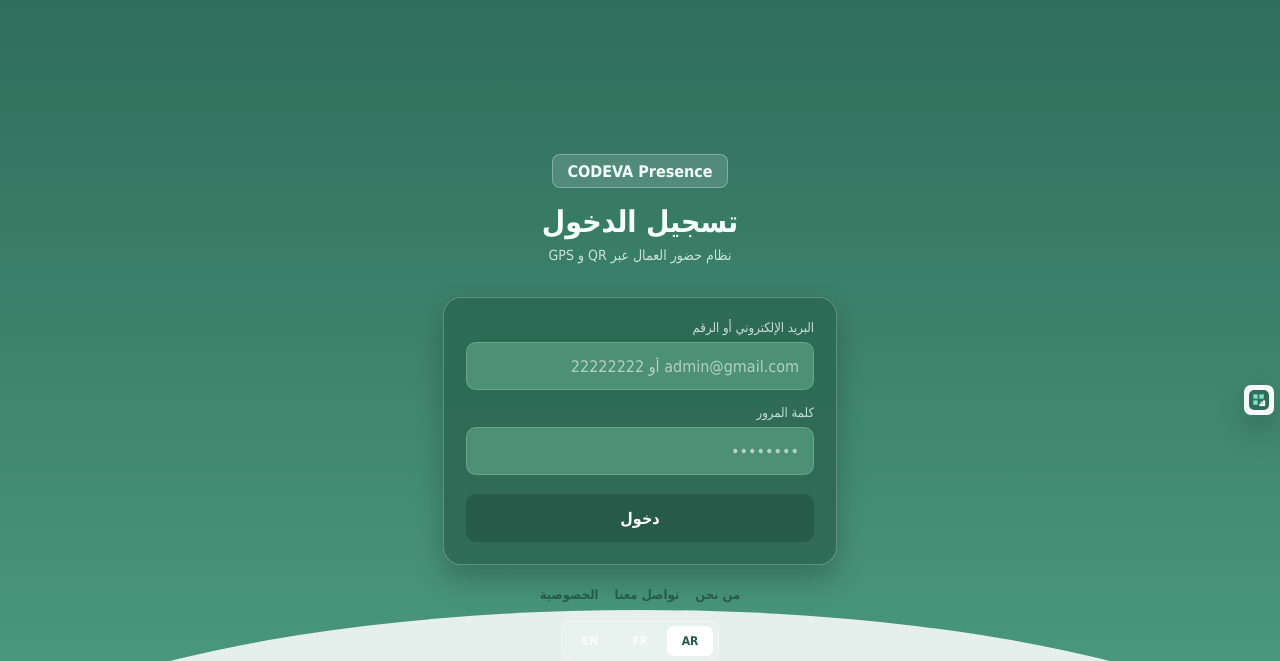
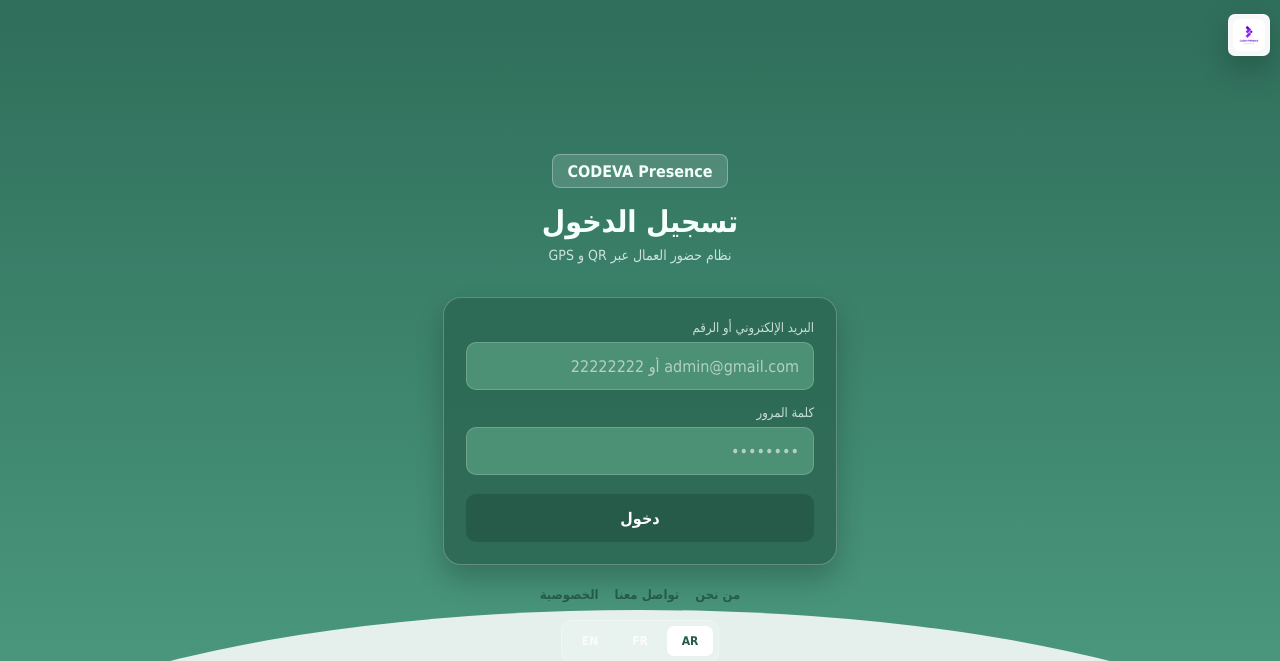
Before and after one commit to saiid27/codeva-backend, a Flask app: page / in a window 1280 px wide. Shown: the top 661 px of the page. Run offline with Flask 3, Linux system fonts and the light colour scheme; parts of the project's set-up code (start-up, migrations or seed data) failed here and were passed over; some libraries are stand-ins or nearby versions.

Commit message:
Update install icon and position

```diff
--- a/static/web/styles.css
+++ b/static/web/styles.css
@@ -183,19 +183,18 @@
 
 .floating-install-wrap {
   position: fixed;
-  right: 6px;
-  top: 50%;
+  right: 10px;
+  top: 14px;
   z-index: 20;
-  width: 30px;
-  transform: translateY(-50%);
+  width: 42px;
 }
 
 .floating-install-button {
-  width: 30px;
-  min-height: 30px;
+  width: 42px;
+  min-height: 42px;
   height: auto;
   margin: 0;
-  padding: 3px;
+  padding: 4px;
   display: grid;
   place-items: center;
   gap: 0;
@@ -207,10 +206,10 @@
 }
 
 .floating-install-button img {
-  width: 20px;
-  height: 20px;
+  width: 32px;
+  height: 32px;
   display: block;
-  border-radius: 5px;
+  border-radius: 7px;
 }
 
 .install-label {
--- a/templates/dev.html
+++ b/templates/dev.html
@@ -6,12 +6,12 @@
     <title>Dev - CODEVA Presence</title>
     <link rel="icon" href="{{ url_for('static', filename='web/favicon.svg') }}">
     <link rel="manifest" href="/manifest.webmanifest">
-    <link rel="apple-touch-icon" href="{{ url_for('static', filename='web/icon-192.png') }}">
+    <link rel="apple-touch-icon" href="{{ url_for('static', filename='web/icon-192.png') ~ '?v=20260607-3' }}">
     <meta name="theme-color" content="#2f6e5a">
     <meta name="apple-mobile-web-app-capable" content="yes">
     <meta name="apple-mobile-web-app-title" content="CODEVA Presence">
-    <link rel="stylesheet" href="{{ url_for('static', filename='web/styles.css') ~ '?v=20260607-2' }}">
-    <script src="{{ url_for('static', filename='web/pwa.js') ~ '?v=20260607-2' }}" defer></script>
+    <link rel="stylesheet" href="{{ url_for('static', filename='web/styles.css') ~ '?v=20260607-3' }}">
+    <script src="{{ url_for('static', filename='web/pwa.js') ~ '?v=20260607-3' }}" defer></script>
   </head>
   <body class="dev-body">
     <main class="dev-page">
--- a/templates/dev_login.html
+++ b/templates/dev_login.html
@@ -6,12 +6,12 @@
     <title>Dev Login - CODEVA Presence</title>
     <link rel="icon" href="{{ url_for('static', filename='web/favicon.svg') }}">
     <link rel="manifest" href="/manifest.webmanifest">
-    <link rel="apple-touch-icon" href="{{ url_for('static', filename='web/icon-192.png') }}">
+    <link rel="apple-touch-icon" href="{{ url_for('static', filename='web/icon-192.png') ~ '?v=20260607-3' }}">
     <meta name="theme-color" content="#2f6e5a">
     <meta name="apple-mobile-web-app-capable" content="yes">
     <meta name="apple-mobile-web-app-title" content="CODEVA Presence">
-    <link rel="stylesheet" href="{{ url_for('static', filename='web/styles.css') ~ '?v=20260607-2' }}">
-    <script src="{{ url_for('static', filename='web/pwa.js') ~ '?v=20260607-2' }}" defer></script>
+    <link rel="stylesheet" href="{{ url_for('static', filename='web/styles.css') ~ '?v=20260607-3' }}">
+    <script src="{{ url_for('static', filename='web/pwa.js') ~ '?v=20260607-3' }}" defer></script>
   </head>
   <body>
     <main class="login-page">
--- a/templates/index.html
+++ b/templates/index.html
@@ -6,12 +6,12 @@
     <title>CODEVA Presence - Login</title>
     <link rel="icon" href="{{ url_for('static', filename='web/favicon.svg') }}">
     <link rel="manifest" href="/manifest.webmanifest">
-    <link rel="apple-touch-icon" href="{{ url_for('static', filename='web/icon-192.png') }}">
+    <link rel="apple-touch-icon" href="{{ url_for('static', filename='web/icon-192.png') ~ '?v=20260607-3' }}">
     <meta name="theme-color" content="#2f6e5a">
     <meta name="apple-mobile-web-app-capable" content="yes">
     <meta name="apple-mobile-web-app-title" content="CODEVA Presence">
-    <link rel="stylesheet" href="{{ url_for('static', filename='web/styles.css') ~ '?v=20260607-2' }}">
-    <script src="{{ url_for('static', filename='web/pwa.js') ~ '?v=20260607-2' }}" defer></script>
+    <link rel="stylesheet" href="{{ url_for('static', filename='web/styles.css') ~ '?v=20260607-3' }}">
+    <script src="{{ url_for('static', filename='web/pwa.js') ~ '?v=20260607-3' }}" defer></script>
   </head>
   <body>
     <main class="login-page">
@@ -100,7 +100,7 @@
       </div>
       <div class="floating-install-wrap">
         <button class="floating-install-button" type="button" data-install-app aria-label="تحميل التطبيق">
-          <img src="{{ url_for('static', filename='web/icon-192.png') }}" alt="">
+          <img src="{{ url_for('static', filename='web/icon-192.png') ~ '?v=20260607-3' }}" alt="">
           <span class="install-label install-label-ar">تحميل التطبيق</span>
           <span class="install-label install-label-fr">Installer</span>
           <span class="install-label install-label-en">Install</span>
--- a/templates/manager.html
+++ b/templates/manager.html
@@ -6,12 +6,12 @@
     <title>لوحة المدير - CODEVA Presence</title>
     <link rel="icon" href="{{ url_for('static', filename='web/favicon.svg') }}">
     <link rel="manifest" href="/manifest.webmanifest">
-    <link rel="apple-touch-icon" href="{{ url_for('static', filename='web/icon-192.png') }}">
+    <link rel="apple-touch-icon" href="{{ url_for('static', filename='web/icon-192.png') ~ '?v=20260607-3' }}">
     <meta name="theme-color" content="#2f6e5a">
     <meta name="apple-mobile-web-app-capable" content="yes">
     <meta name="apple-mobile-web-app-title" content="CODEVA Presence">
-    <link rel="stylesheet" href="{{ url_for('static', filename='web/styles.css') ~ '?v=20260607-2' }}">
-    <script src="{{ url_for('static', filename='web/pwa.js') ~ '?v=20260607-2' }}" defer></script>
+    <link rel="stylesheet" href="{{ url_for('static', filename='web/styles.css') ~ '?v=20260607-3' }}">
+    <script src="{{ url_for('static', filename='web/pwa.js') ~ '?v=20260607-3' }}" defer></script>
   </head>
   <body class="dev-body">
     <main class="dev-page">
--- a/templates/manager_attendance.html
+++ b/templates/manager_attendance.html
@@ -6,12 +6,12 @@
     <title>الحضور والغياب - CODEVA Presence</title>
     <link rel="icon" href="{{ url_for('static', filename='web/favicon.svg') }}">
     <link rel="manifest" href="/manifest.webmanifest">
-    <link rel="apple-touch-icon" href="{{ url_for('static', filename='web/icon-192.png') }}">
+    <link rel="apple-touch-icon" href="{{ url_for('static', filename='web/icon-192.png') ~ '?v=20260607-3' }}">
     <meta name="theme-color" content="#2f6e5a">
     <meta name="apple-mobile-web-app-capable" content="yes">
     <meta name="apple-mobile-web-app-title" content="CODEVA Presence">
-    <link rel="stylesheet" href="{{ url_for('static', filename='web/styles.css') ~ '?v=20260607-2' }}">
-    <script src="{{ url_for('static', filename='web/pwa.js') ~ '?v=20260607-2' }}" defer></script>
+    <link rel="stylesheet" href="{{ url_for('static', filename='web/styles.css') ~ '?v=20260607-3' }}">
+    <script src="{{ url_for('static', filename='web/pwa.js') ~ '?v=20260607-3' }}" defer></script>
   </head>
   <body class="dev-body">
     <main class="dev-page">
--- a/templates/manager_report.html
+++ b/templates/manager_report.html
@@ -6,12 +6,12 @@
     <title>التقرير الأسبوعي - CODEVA Presence</title>
     <link rel="icon" href="{{ url_for('static', filename='web/favicon.svg') }}">
     <link rel="manifest" href="/manifest.webmanifest">
-    <link rel="apple-touch-icon" href="{{ url_for('static', filename='web/icon-192.png') }}">
+    <link rel="apple-touch-icon" href="{{ url_for('static', filename='web/icon-192.png') ~ '?v=20260607-3' }}">
     <meta name="theme-color" content="#2f6e5a">
     <meta name="apple-mobile-web-app-capable" content="yes">
     <meta name="apple-mobile-web-app-title" content="CODEVA Presence">
-    <link rel="stylesheet" href="{{ url_for('static', filename='web/styles.css') ~ '?v=20260607-2' }}">
-    <script src="{{ url_for('static', filename='web/pwa.js') ~ '?v=20260607-2' }}" defer></script>
+    <link rel="stylesheet" href="{{ url_for('static', filename='web/styles.css') ~ '?v=20260607-3' }}">
+    <script src="{{ url_for('static', filename='web/pwa.js') ~ '?v=20260607-3' }}" defer></script>
   </head>
   <body class="dev-body">
     <main class="dev-page">
--- a/templates/manager_workers.html
+++ b/templates/manager_workers.html
@@ -6,12 +6,12 @@
     <title>عمالي - CODEVA Presence</title>
     <link rel="icon" href="{{ url_for('static', filename='web/favicon.svg') }}">
     <link rel="manifest" href="/manifest.webmanifest">
-    <link rel="apple-touch-icon" href="{{ url_for('static', filename='web/icon-192.png') }}">
+    <link rel="apple-touch-icon" href="{{ url_for('static', filename='web/icon-192.png') ~ '?v=20260607-3' }}">
     <meta name="theme-color" content="#2f6e5a">
     <meta name="apple-mobile-web-app-capable" content="yes">
     <meta name="apple-mobile-web-app-title" content="CODEVA Presence">
-    <link rel="stylesheet" href="{{ url_for('static', filename='web/styles.css') ~ '?v=20260607-2' }}">
-    <script src="{{ url_for('static', filename='web/pwa.js') ~ '?v=20260607-2' }}" defer></script>
+    <link rel="stylesheet" href="{{ url_for('static', filename='web/styles.css') ~ '?v=20260607-3' }}">
+    <script src="{{ url_for('static', filename='web/pwa.js') ~ '?v=20260607-3' }}" defer></script>
   </head>
   <body class="dev-body">
     <main class="dev-page">
--- a/templates/worker.html
+++ b/templates/worker.html
@@ -6,12 +6,12 @@
     <title>صفحة العامل - CODEVA Presence</title>
     <link rel="icon" href="{{ url_for('static', filename='web/favicon.svg') }}">
     <link rel="manifest" href="/manifest.webmanifest">
-    <link rel="apple-touch-icon" href="{{ url_for('static', filename='web/icon-192.png') }}">
+    <link rel="apple-touch-icon" href="{{ url_for('static', filename='web/icon-192.png') ~ '?v=20260607-3' }}">
     <meta name="theme-color" content="#2f6e5a">
     <meta name="apple-mobile-web-app-capable" content="yes">
     <meta name="apple-mobile-web-app-title" content="CODEVA Presence">
-    <link rel="stylesheet" href="{{ url_for('static', filename='web/styles.css') ~ '?v=20260607-2' }}">
-    <script src="{{ url_for('static', filename='web/pwa.js') ~ '?v=20260607-2' }}" defer></script>
+    <link rel="stylesheet" href="{{ url_for('static', filename='web/styles.css') ~ '?v=20260607-3' }}">
+    <script src="{{ url_for('static', filename='web/pwa.js') ~ '?v=20260607-3' }}" defer></script>
   </head>
   <body class="dev-body">
     <main class="dev-page worker-page" data-worker-email="{{ worker_email }}">
--- a/templates/worker_checkin.html
+++ b/templates/worker_checkin.html
@@ -6,12 +6,12 @@
     <title>تسجيل الحضور - CODEVA Presence</title>
     <link rel="icon" href="{{ url_for('static', filename='web/favicon.svg') }}">
     <link rel="manifest" href="/manifest.webmanifest">
-    <link rel="apple-touch-icon" href="{{ url_for('static', filename='web/icon-192.png') }}">
+    <link rel="apple-touch-icon" href="{{ url_for('static', filename='web/icon-192.png') ~ '?v=20260607-3' }}">
     <meta name="theme-color" content="#2f6e5a">
     <meta name="apple-mobile-web-app-capable" content="yes">
     <meta name="apple-mobile-web-app-title" content="CODEVA Presence">
-    <link rel="stylesheet" href="{{ url_for('static', filename='web/styles.css') ~ '?v=20260607-2' }}">
-    <script src="{{ url_for('static', filename='web/pwa.js') ~ '?v=20260607-2' }}" defer></script>
+    <link rel="stylesheet" href="{{ url_for('static', filename='web/styles.css') ~ '?v=20260607-3' }}">
+    <script src="{{ url_for('static', filename='web/pwa.js') ~ '?v=20260607-3' }}" defer></script>
   </head>
   <body class="dev-body">
     <main class="dev-page worker-page" data-worker-email="{{ worker_email }}" data-token="{{ token }}">
```
Also changed, not shown: static/web/service-worker.js (+5 -5 lines), static/web/icon-192.png, static/web/icon-512.png, static/web/manifest.webmanifest.
